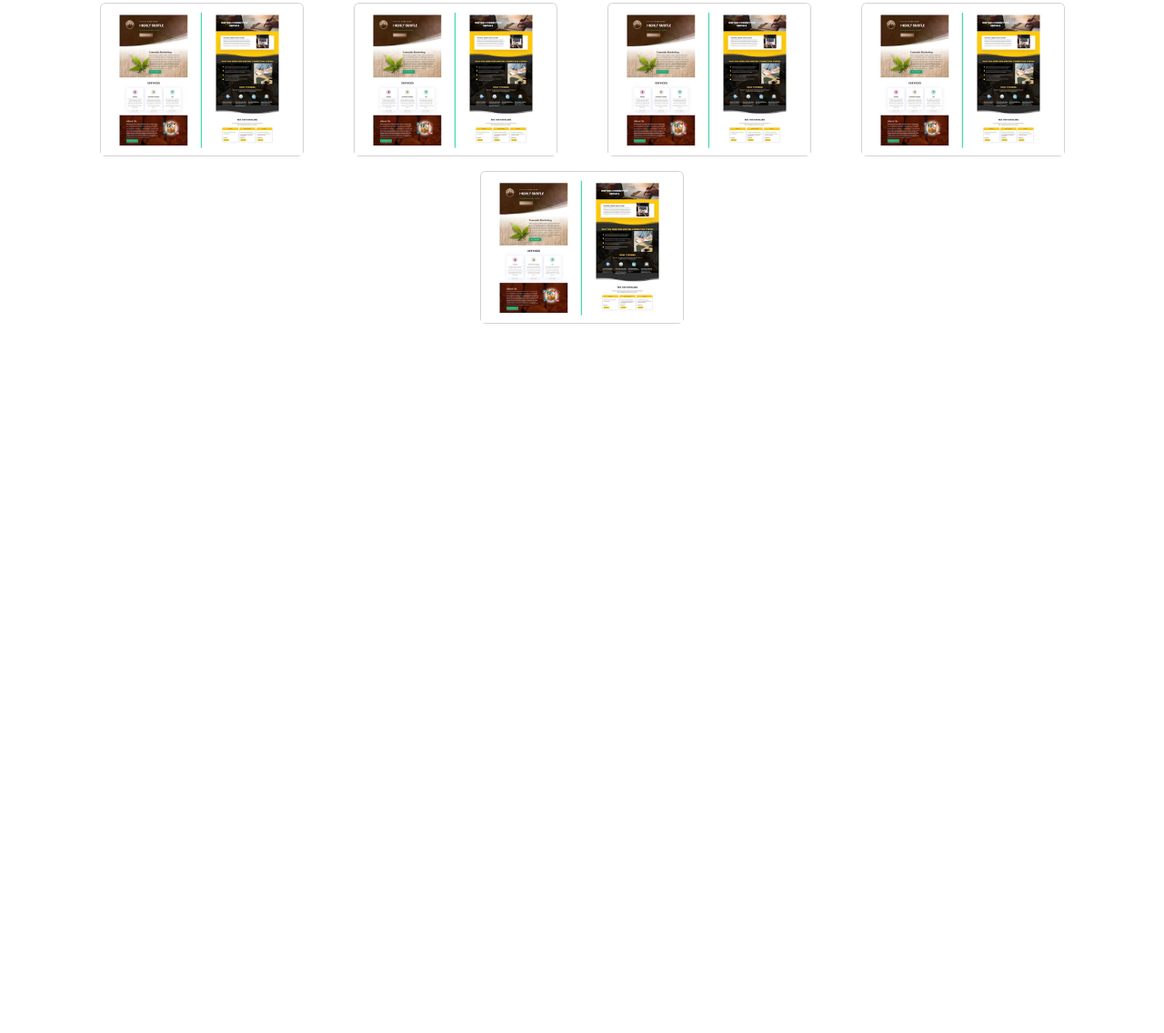
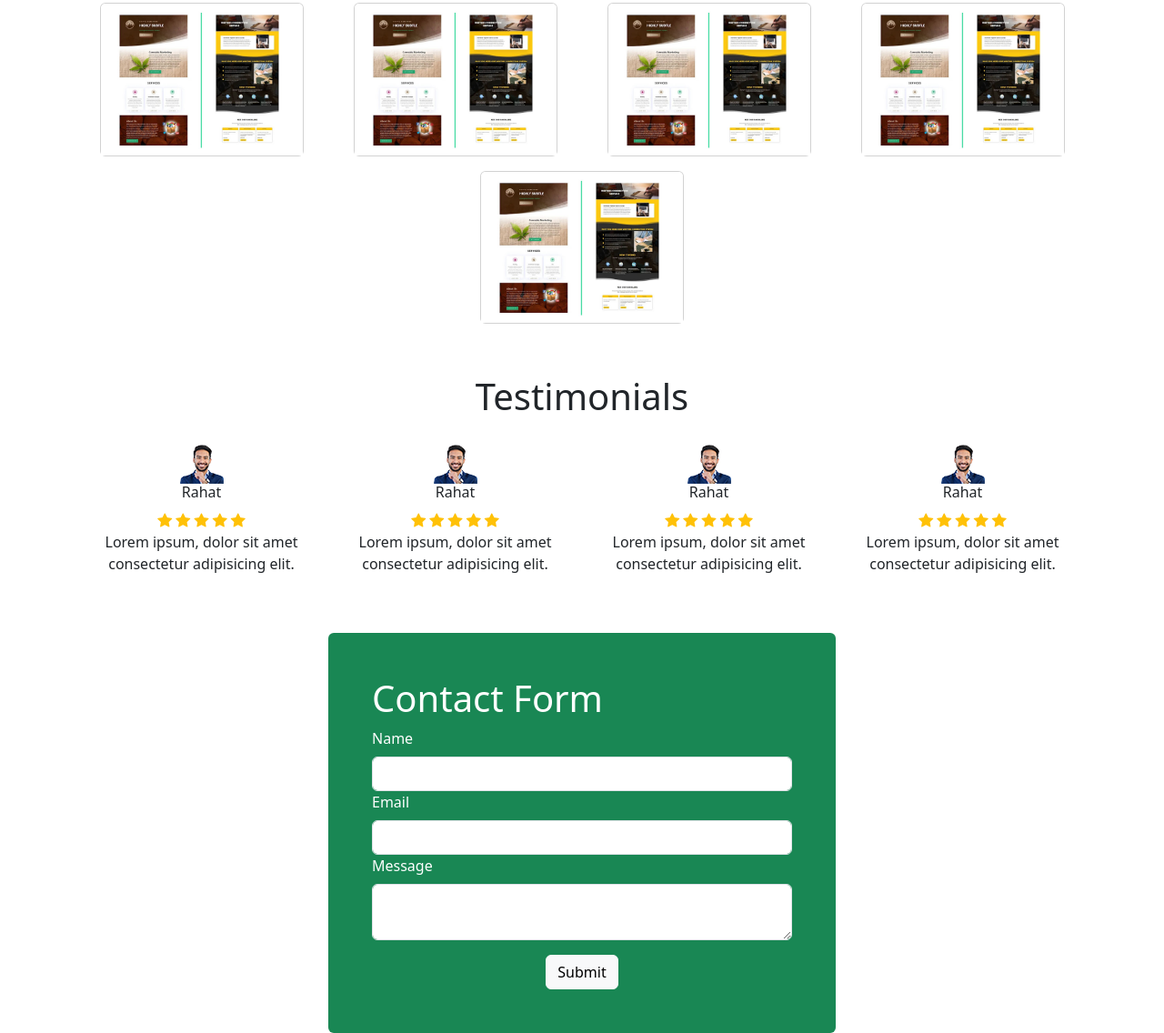
Before and after one commit to tangailelae/rasel, a plain HTML site: page index.html in a window 1280 px wide. Shown: the part 1244-2380 px from the top of the page at 91% size. Before the commit the page ends 1608 px from the top, so only its background shows below. Drawn offline with nearby package versions, Linux system fonts and the light colour scheme.

Commit message:
contact form

```diff
--- a/index.html
+++ b/index.html
@@ -70,7 +70,7 @@
         <h1 class="text-center my-4">Projects</h1>
         <div class="d-lg-flex justify-content-around">
             <!-- card 01 -->
-            <div class="card" style="width: 18rem;">
+            <div class="card mx-auto" style="width: 18rem;">
                 <img src="images/create-a-responsive-wordpress-website-design-or-blog.png" class="card-img-top"
                     alt="...">
                 <div class="card-body">
@@ -81,7 +81,7 @@
                 </div>
             </div>
             <!-- card 02 -->
-            <div class="card" style="width: 18rem;">
+            <div class="card mx-auto" style="width: 18rem;">
                 <img src="images/create-a-responsive-wordpress-website-design-or-blog.png" class="card-img-top"
                     alt="...">
                 <div class="card-body">
@@ -92,7 +92,7 @@
                 </div>
             </div>
             <!-- card 03 -->
-            <div class="card" style="width: 18rem;">
+            <div class="card mx-auto" style="width: 18rem;">
                 <img src="images/create-a-responsive-wordpress-website-design-or-blog.png" class="card-img-top"
                     alt="...">
                 <div class="card-body">
@@ -110,36 +110,123 @@
         <h1 class="text-center my-4">Gallery</h1>
         <div class="d-lg-flex flex-wrap justify-content-around">
             <!-- images -->
-            <div class="card m-2" style="width: 14rem;">
-                <img src="images/wordpress-website-design.jpg"  class="card-img-top" alt="...">
+            <div class="card  mx-auto my-2" style="width: 14rem;">
+                <img src="images/wordpress-website-design.jpg" class="card-img-top" alt="...">
             </div>
-            <div class="card m-2" style="width: 14rem;">
-                <img src="images/wordpress-website-design.jpg"  class="card-img-top" alt="...">
+            <div class="card mx-auto my-2" style="width: 14rem;">
+                <img src="images/wordpress-website-design.jpg" class="card-img-top" alt="...">
             </div>
-            <div class="card m-2" style="width: 14rem;">
-                <img src="images/wordpress-website-design.jpg"  class="card-img-top" alt="...">
+            <div class="card mx-auto my-2" style="width: 14rem;">
+                <img src="images/wordpress-website-design.jpg" class="card-img-top" alt="...">
             </div>
-            <div class="card m-2" style="width: 14rem;">
-                <img src="images/wordpress-website-design.jpg"  class="card-img-top" alt="...">
+            <div class="card mx-auto my-2" style="width: 14rem;">
+                <img src="images/wordpress-website-design.jpg" class="card-img-top" alt="...">
             </div>
-            <div class="card m-2" style="width: 14rem;">
-                <img src="images/wordpress-website-design.jpg"  class="card-img-top" alt="...">
+            <div class="card mx-auto my-2" style="width: 14rem;">
+                <img src="images/wordpress-website-design.jpg" class="card-img-top" alt="...">
             </div>
-            <div class="card m-2" style="width: 14rem;">
-                <img src="images/wordpress-website-design.jpg"  class="card-img-top" alt="...">
+            <div class="card mx-auto my-2" style="width: 14rem;">
+                <img src="images/wordpress-website-design.jpg" class="card-img-top" alt="...">
             </div>
-            <div class="card m-2" style="width: 14rem;">
-                <img src="images/wordpress-website-design.jpg"  class="card-img-top" alt="...">
+            <div class="card mx-auto my-2" style="width: 14rem;">
+                <img src="images/wordpress-website-design.jpg" class="card-img-top" alt="...">
             </div>
-            <div class="card m-2" style="width: 14rem;">
-                <img src="images/wordpress-website-design.jpg"  class="card-img-top" alt="...">
+            <div class="card mx-auto my-2" style="width: 14rem;">
+                <img src="images/wordpress-website-design.jpg" class="card-img-top" alt="...">
             </div>
-            <div class="card m-2" style="width: 14rem;">
-                <img src="images/wordpress-website-design.jpg"  class="card-img-top" alt="...">
+            <div class="card mx-auto my-2" style="width: 14rem;">
+                <img src="images/wordpress-website-design.jpg" class="card-img-top" alt="...">
             </div>
 
 
         </div>
+    </section>
+
+    <!-- testimonials -->
+    <section class="container mt-5">
+        <h1 class="text-center my-4">Testimonials</h1>
+        <div class="d-lg-flex flex-wrap justify-content-around">
+
+            <div class="text-center mx-auto" style="width: 14rem;">
+                <img src="images/favicon.png" alt="">
+                <h6>Rahat</h6>
+                <b class="text-warning">
+                    <i class="bi bi-star-fill"></i>
+                    <i class="bi bi-star-fill"></i>
+                    <i class="bi bi-star-fill"></i>
+                    <i class="bi bi-star-fill"></i>
+                    <i class="bi bi-star-fill"></i>
+                </b>
+                <p>Lorem ipsum, dolor sit amet consectetur adipisicing elit.</p>
+            </div>
+
+            <div class="text-center mx-auto" style="width: 14rem;">
+                <img src="images/favicon.png" alt="">
+                <h6>Rahat</h6>
+                <b class="text-warning">
+                    <i class="bi bi-star-fill"></i>
+                    <i class="bi bi-star-fill"></i>
+                    <i class="bi bi-star-fill"></i>
+                    <i class="bi bi-star-fill"></i>
+                    <i class="bi bi-star-fill"></i>
+                </b>
+                <p>Lorem ipsum, dolor sit amet consectetur adipisicing elit.</p>
+            </div>
+
+            <div class="text-center mx-auto" style="width: 14rem;">
+                <img src="images/favicon.png" alt="">
+                <h6>Rahat</h6>
+                <b class="text-warning">
+                    <i class="bi bi-star-fill"></i>
+                    <i class="bi bi-star-fill"></i>
+                    <i class="bi bi-star-fill"></i>
+                    <i class="bi bi-star-fill"></i>
+                    <i class="bi bi-star-fill"></i>
+                </b>
+                <p>Lorem ipsum, dolor sit amet consectetur adipisicing elit.</p>
+            </div>
+
+            <div class="text-center mx-auto" style="width: 14rem;">
+                <img src="images/favicon.png" alt="">
+                <h6>Rahat</h6>
+                <b class="text-warning">
+                    <i class="bi bi-star-fill"></i>
+                    <i class="bi bi-star-fill"></i>
+                    <i class="bi bi-star-fill"></i>
+                    <i class="bi bi-star-fill"></i>
+                    <i class="bi bi-star-fill"></i>
+                </b>
+                <p>Lorem ipsum, dolor sit amet consectetur adipisicing elit.</p>
+            </div>
+
+
+        </div>
+    </section>
+
+    <!-- Contact Form -->
+    <section class="container mt-5">
+
+        <form class="w-50 mx-auto bg-success p-5 rounded text-white">
+            <h1>Contact Form</h1>
+            <div>
+                <label for="" class="form-label">Name</label>
+                <input type="text" name="" id="" class="form-control">
+            </div>
+
+            <div>
+                <label for="" class="form-label">Email</label>
+                <input type="email" name="" id="" class="form-control">
+            </div>
+
+            <div>
+                <label for="" class="form-label">Message</label>
+                <textarea name="" id="" class="form-control"></textarea>
+            </div>
+            <div class="text-center">
+                <button type="submit" class="btn btn-light mt-3">Submit</button>
+            </div>
+
+        </form>
     </section>
 
     <script src="https://cdn.jsdelivr.net/npm/bootstrap@5.3.7/dist/js/bootstrap.bundle.min.js"
```
